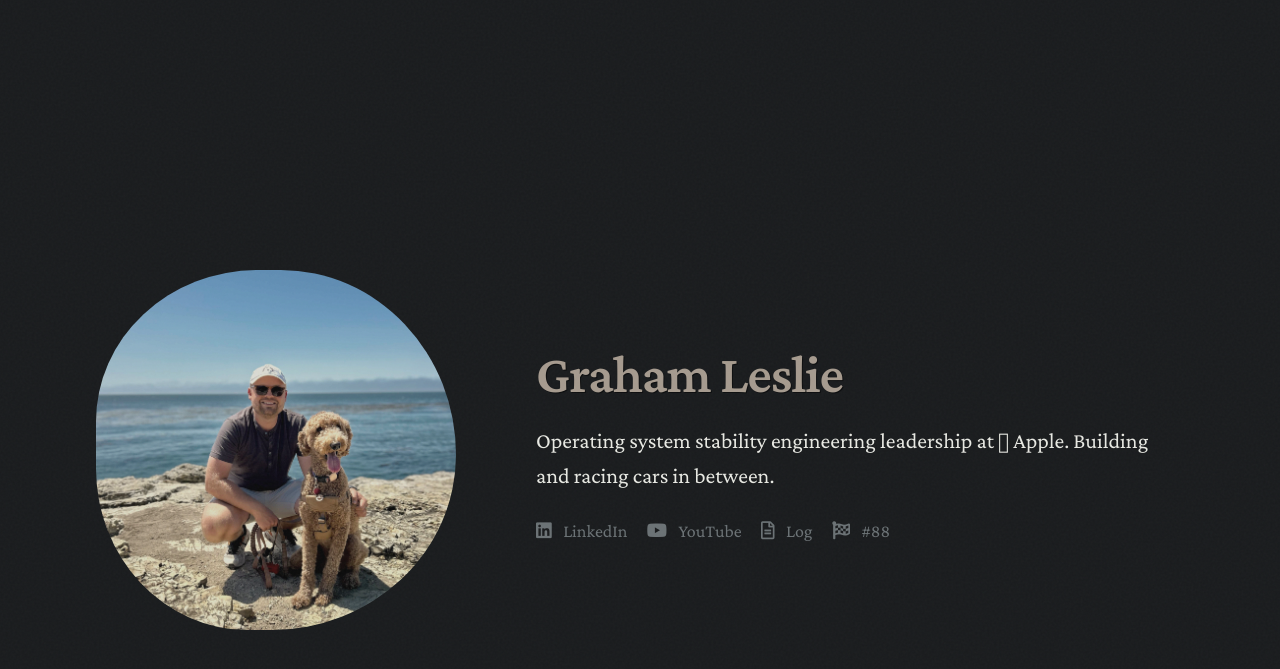
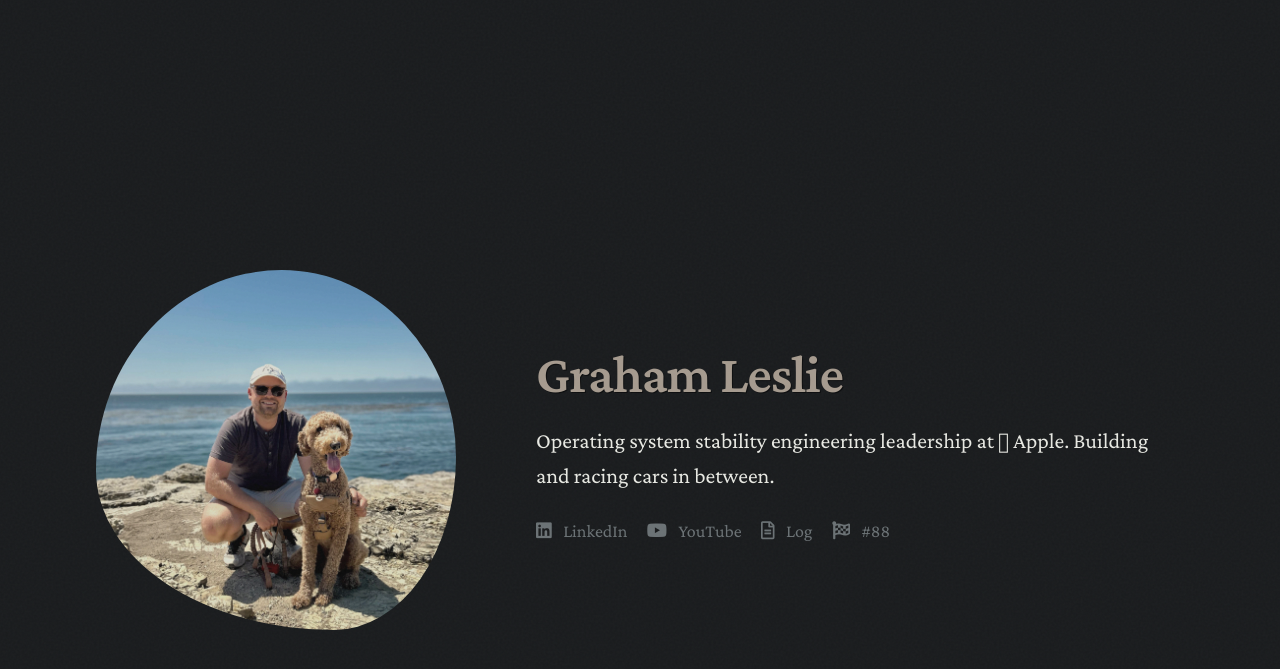
Before and after one commit to grahamleslie/grahamleslie.github.io, a Jekyll site: the page built from index.md, in a window 1280 px wide. Shown: the top 669 px of the page. Built offline with Jekyll 4.4.1, drawn with Linux system fonts in a browser that asks for light colours; nearby versions of some CDN libraries.

Commit message:
Slow down image animation and use more organic 'tide' morphing shapes

```diff
--- a/_sass/layout.scss
+++ b/_sass/layout.scss
@@ -1,26 +1,27 @@
 @import "variables";
 
-// Morphing image effect
-@keyframes morphing-shift {
-  0%,
-  100% {
-    border-radius: 45% 55% 52% 48% / 48% 45% 55% 52%;
+// Organic "Terroir" Tide Effect
+@keyframes tide-shift {
+  0%, 100% {
+    border-radius: 38% 62% 63% 37% / 41% 44% 56% 59%;
   }
-  25% {
-    border-radius: 50% 50% 45% 55% / 55% 50% 50% 45%;
+  33% {
+    border-radius: 52% 48% 33% 67% / 57% 51% 49% 43%;
   }
-  50% {
-    border-radius: 55% 45% 48% 52% / 52% 48% 45% 55%;
-  }
-  75% {
-    border-radius: 48% 52% 55% 45% / 45% 55% 52% 48%;
+  66% {
+    border-radius: 44% 56% 51% 49% / 32% 67% 33% 68%;
   }
 }
 
 .img-morphing {
   overflow: hidden;
-  animation: morphing-shift 6s ease-in-out infinite;
+  animation: tide-shift 12s ease-in-out infinite alternate;
   filter: sepia(0.2) contrast(0.9) brightness(0.9) saturate(0.85);
+  transition: transform $transition-smooth;
+
+  &:hover {
+    transform: scale(1.02);
+  }
 }
 
 img {
```
